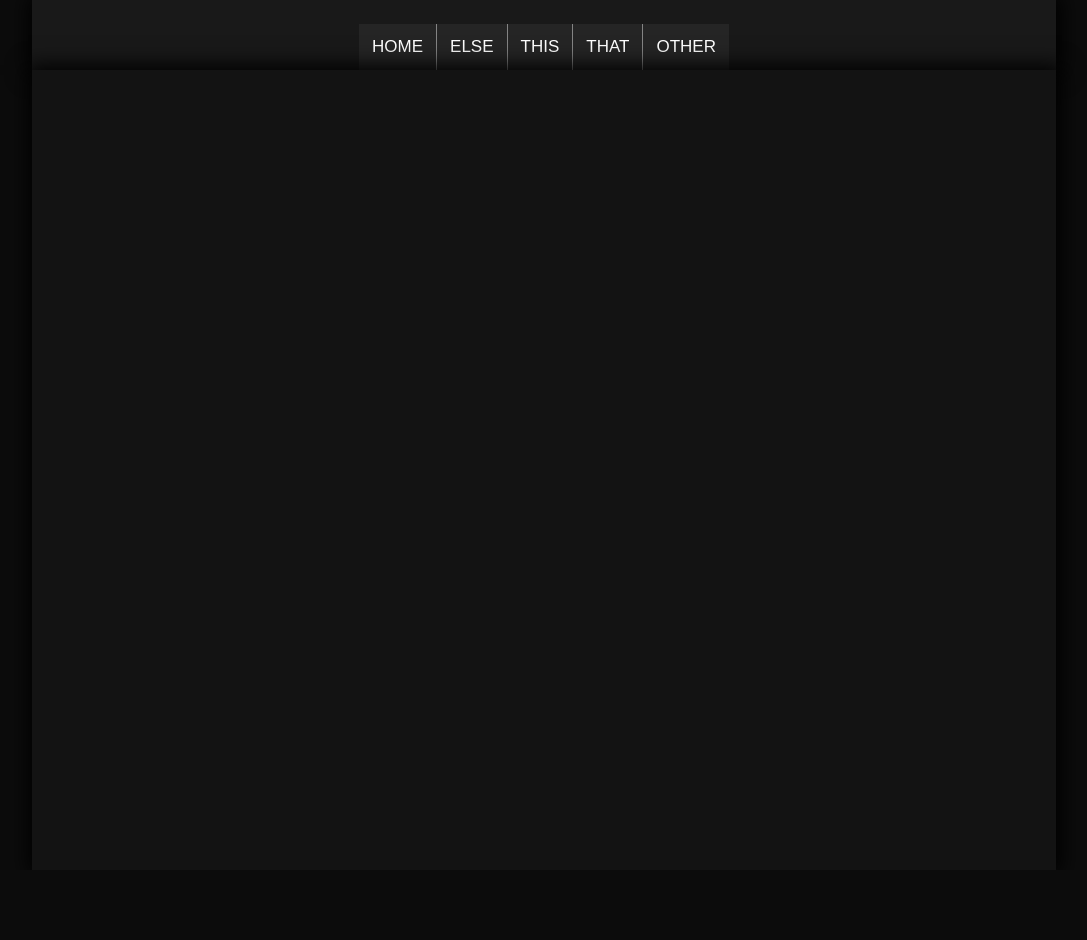
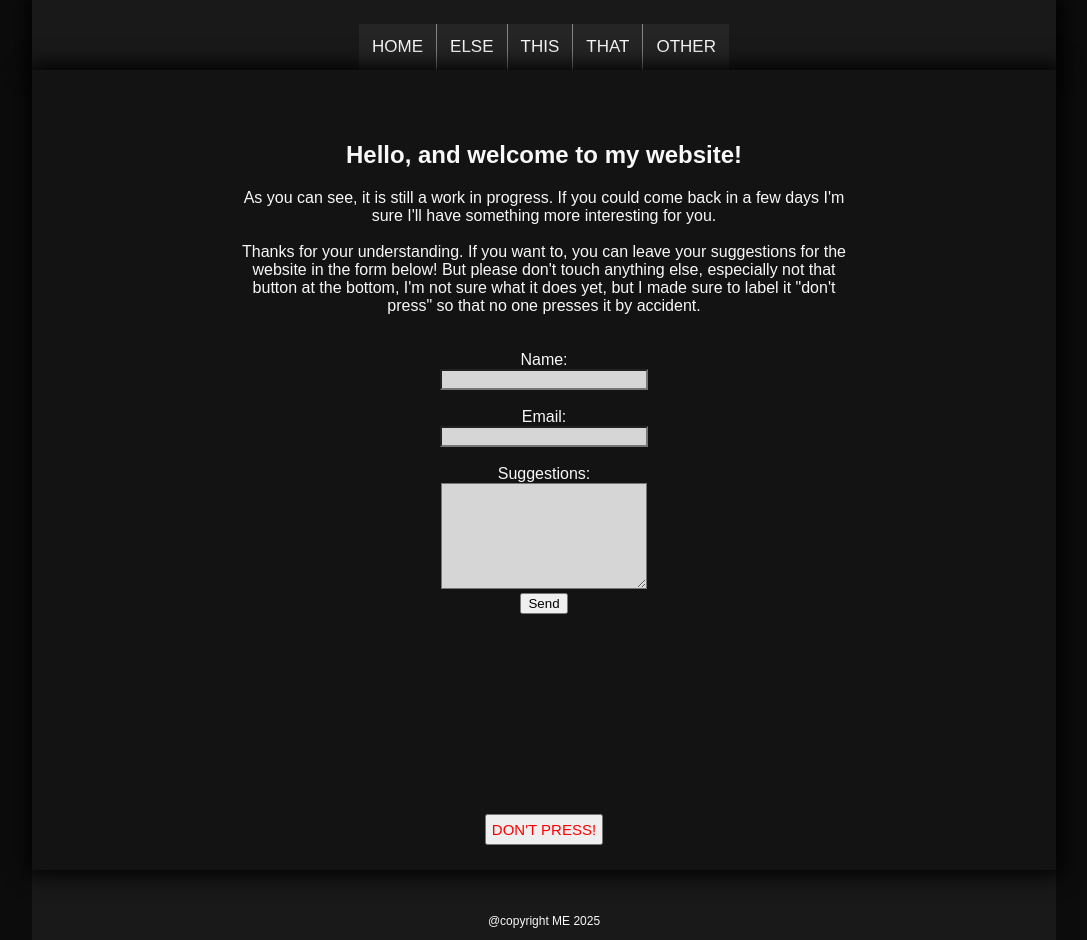
Before and after one commit to svar0ne/website, a plain HTML site: page index.html in a window 1280 px wide. Shown: the whole page, without its empty margins (96-1183 px from the left). Before the commit the page ends 870 px from the top, so only its background shows below. Drawn offline with Linux system fonts and the light colour scheme.

Commit message:
added a form(with JS code to make sure its filled correctly) and a mysterious button.

```diff
--- a/index.css
+++ b/index.css
@@ -4,13 +4,16 @@
     --bgc2: rgb(25, 25, 25);
     --bgc3: rgb(19, 19, 19);
     --bgc4: rgb(12, 12, 12);
-    --txtc: white;
+    --bgc5: rgb(3, 3, 3);
+
+    --txtc: rgb(248, 248, 248);
 }
 
 body {
     margin: 0px;
     font-family: sans-serif;
     background-color: var(--bgc4);
+    color: var(--txtc);
 }
 
 header {
@@ -41,16 +44,16 @@ header nav a{
 }
 
 header nav a:hover {
-    /* position: relative;
-    z-index: 4; */
     box-shadow: inset 0px 0px 10px 1px var(--bgc0);
 }
+
 
 main {
     position: relative;
     z-index: 3;
 
     background-color: var(--bgc3);
+    text-align: center;
     margin-left: 10%;
     margin-right: 10%;
     height: 800px;
@@ -58,3 +61,37 @@ main {
 
     box-shadow: 1px 0px 20px 5px black;
 }
+
+#main_text {
+    padding: 5% 20% 2% 20%;
+}
+
+.input {
+    width: 200px;
+    background-color: rgb(214, 214, 214);
+}
+
+#butn {
+    margin-top: 200px;
+    color: red;
+    font-size: 15px;
+    padding: 5px;
+
+}
+
+button:hover {
+    cursor:pointer;
+}
+
+footer {
+    display: flex;
+    justify-content: center;
+    align-items: flex-end;
+
+    background-color: var(--bgc2);
+    height: 70px;
+    width: auto;
+    margin-left: 10%;
+    margin-right: 10%;
+    font-size: 12px;
+}
--- a/index.html
+++ b/index.html
@@ -8,7 +8,7 @@
     <script src="index.js"></script>
 </head>
 <body>
-    <header>
+    <header id="header">
         <nav>
             <a href="">HOME</a>
             <a href="">ELSE</a>
@@ -18,11 +18,37 @@
         </nav>
     </header>
     <main>
-        <div id="main_text"></div>
+        <div id="main_text">
+            <h2>Hello, and welcome to my website!</h3>
+            <p>
+            As you can see, it is still a work in progress.
+            If you could come back in a few days I'm sure I'll have something more interesting for you.
+            <br><br>Thanks for your understanding. If you want to, you can leave your suggestions for the website
+            in the form below! But please don't touch anything else, especially not that button at the bottom,
+            I'm not sure what it does yet, but I made sure to label it "don't press" so that no one
+            presses it by accident.
+            </p>
+        </div>
+
+        <form id="form" action="" method="get" onsubmit="return form_validation()">
+            <label class="label" for="name">Name:</label><br>
+            <input class="input" id="name" name="Name"><br><br>
+
+            <label for="email">Email:</label><br>
+            <input class="input" id="email" name="Email"><br><br>
+
+            <label for="msg">Suggestions:</label><br>
+            <textarea class="input" id="msg" name="Suggestions" style="height: 100px;"></textarea><br>
+
+            <button type="submit">Send</button>
+        </form>
+        <a href="#header">
+            <button id="butn">DON'T PRESS!</button>
+        </a>
     </main>
 
     <footer>
-
+        <p>@copyright ME 2025</p>
     </footer>
 </body>
 </html>
--- a/index.js
+++ b/index.js
@@ -0,0 +1,36 @@
+function form_validation() {
+    var name = document.getElementById("name");
+    var email = document.getElementById("email");
+    var msg = document.getElementById("msg");
+    var error = ""
+
+    if (name.value == "") {
+        error += "You didn't fill out a name\n"
+    }
+
+    var erx = /^[^\s@]+@[^\s@]+\.[^\s@]+$/;
+    if (!erx.test(email.value)) {
+        error += "Invalid email adress\n"
+    }
+
+    if (msg.value == "") {
+        error += "You didn't write any suggestions!\n"
+
+    }
+
+    if (error != "") {
+        alert(`ERROR:\n${error}`);
+        return false
+    }
+
+    return true
+}
+
+window.onload = function() {
+    this.document.getElementById("butn").onclick = func1;
+}
+
+function func1() {
+    document.getElementById("form").innerHTML = "";
+    document.getElementById("main_text").innerHTML = "<p>NOOO! what did you do??<br><br>why is my form gone??</p>"
+}
```
